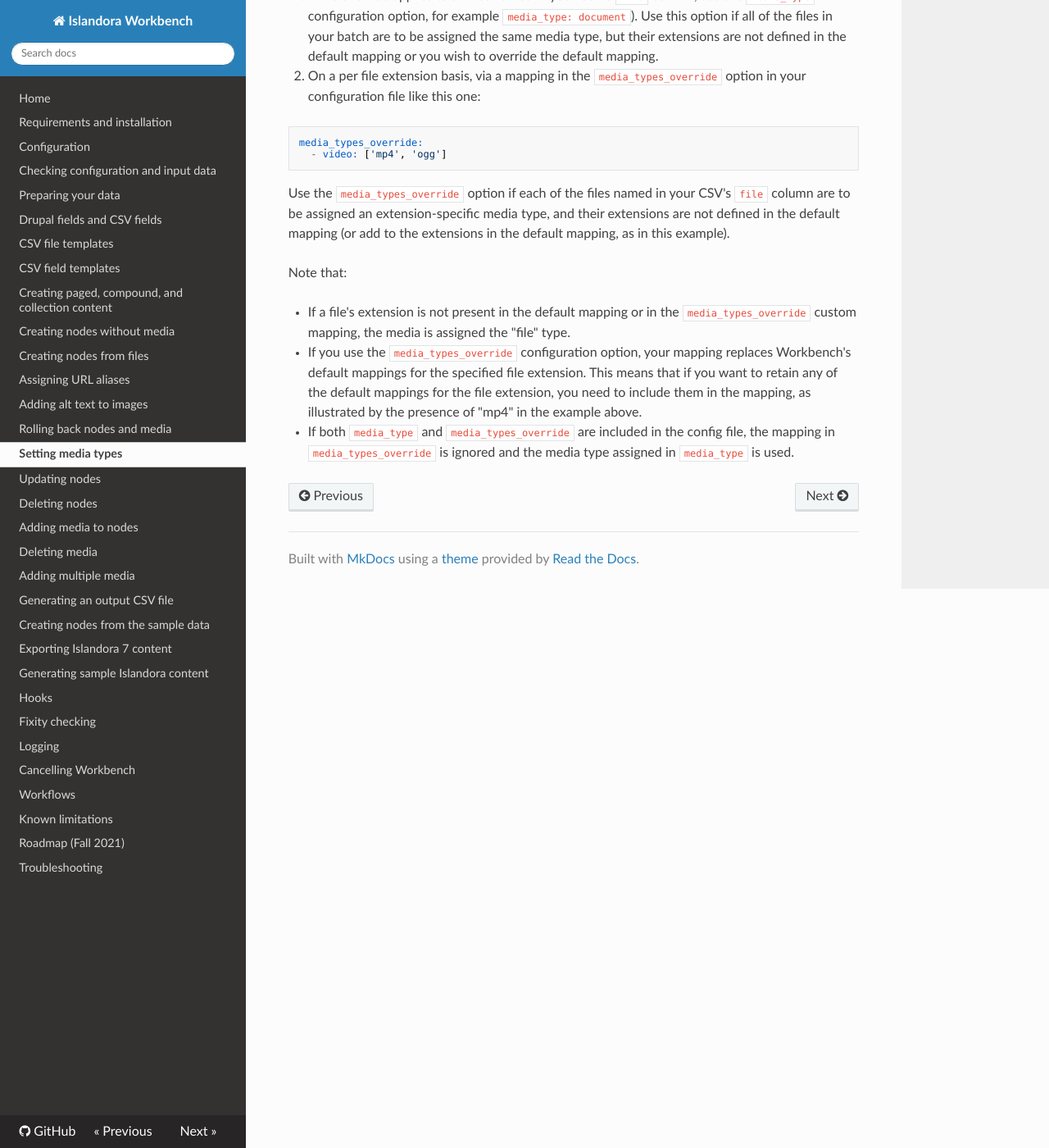
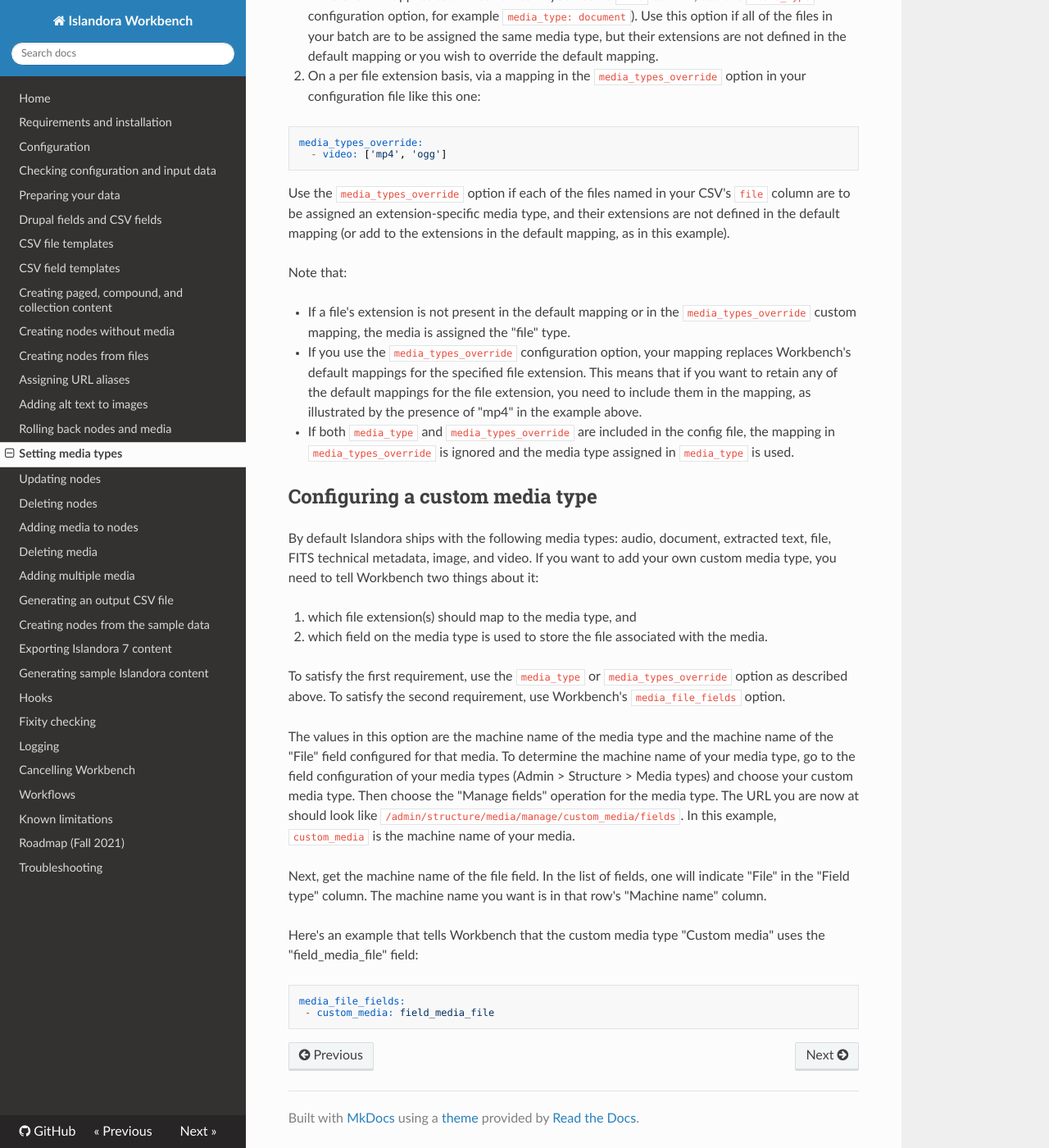
Before and after one commit to mjordan/islandora_workbench_docs, an MkDocs documentation site: the page built from docs/media_types.md, in a window 1280 px wide and 1400 px high, scrolled down 703 px. Shown: the whole window at 82% size. Built offline with MkDocs 1.6.1, drawn with Linux system fonts in a browser that asks for light colours; nearby versions of some CDN libraries; old or Windows-style settings are respelled for this version of MkDocs.

Commit message:
Added docs on the media_file_fields config option.

````diff
--- a/docs/media_types.md
+++ b/docs/media_types.md
@@ -30,3 +30,23 @@
 * If a file's extension is not present in the default mapping or in the `media_types_override` custom mapping, the media is assigned the "file" type.
 * If you use the `media_types_override` configuration option, your mapping replaces Workbench's default mappings for the specified file extension. This means that if you want to retain any of the default mappings for the file extension, you need to include them in the mapping, as illustrated by the presence of "mp4" in the example above.
 * If both `media_type` and `media_types_override` are included in the config file, the mapping in `media_types_override` is ignored and the media type assigned in `media_type` is used.
+
+## Configuring a custom media type
+
+By default Islandora ships with the following media types: audio, document, extracted text, file, FITS technical metadata, image, and video. If you want to add your own custom media type, you need to tell Workbench two things about it:
+
+1. which file extension(s) should map to the media type, and
+1. which field on the media type is used to store the file associated with the media.
+
+To satisfy the first requirement, use the `media_type` or `media_types_override` option as described above. To satisfy the second requirement, use Workbench's `media_file_fields` option.
+
+The values in this option are the machine name of the media type and the machine name of the "File" field configured for that media. To determine the machine name of your media type, go to the field configuration of your media types (Admin > Structure > Media types) and choose your custom media type. Then choose the "Manage fields" operation for the media type. The URL you are now at should look like `/admin/structure/media/manage/custom_media/fields`. In this example, `custom_media` is the machine name of your media.
+
+Next, get the machine name of the file field. In the list of fields, one will indicate "File" in the "Field type" column. The machine name you want is in that row's "Machine name" column.
+
+Here's an example that tells Workbench that the custom media type "Custom media" uses the "field_media_file" field:
+
+```yaml
+media_file_fields:
+ - custom_media: field_media_file
+```
````
Also changed, not shown: docs/configuration.md (+1 -1 lines), site/configuration/index.html, site/index.html, site/media_types/index.html, site/sitemap.xml.
